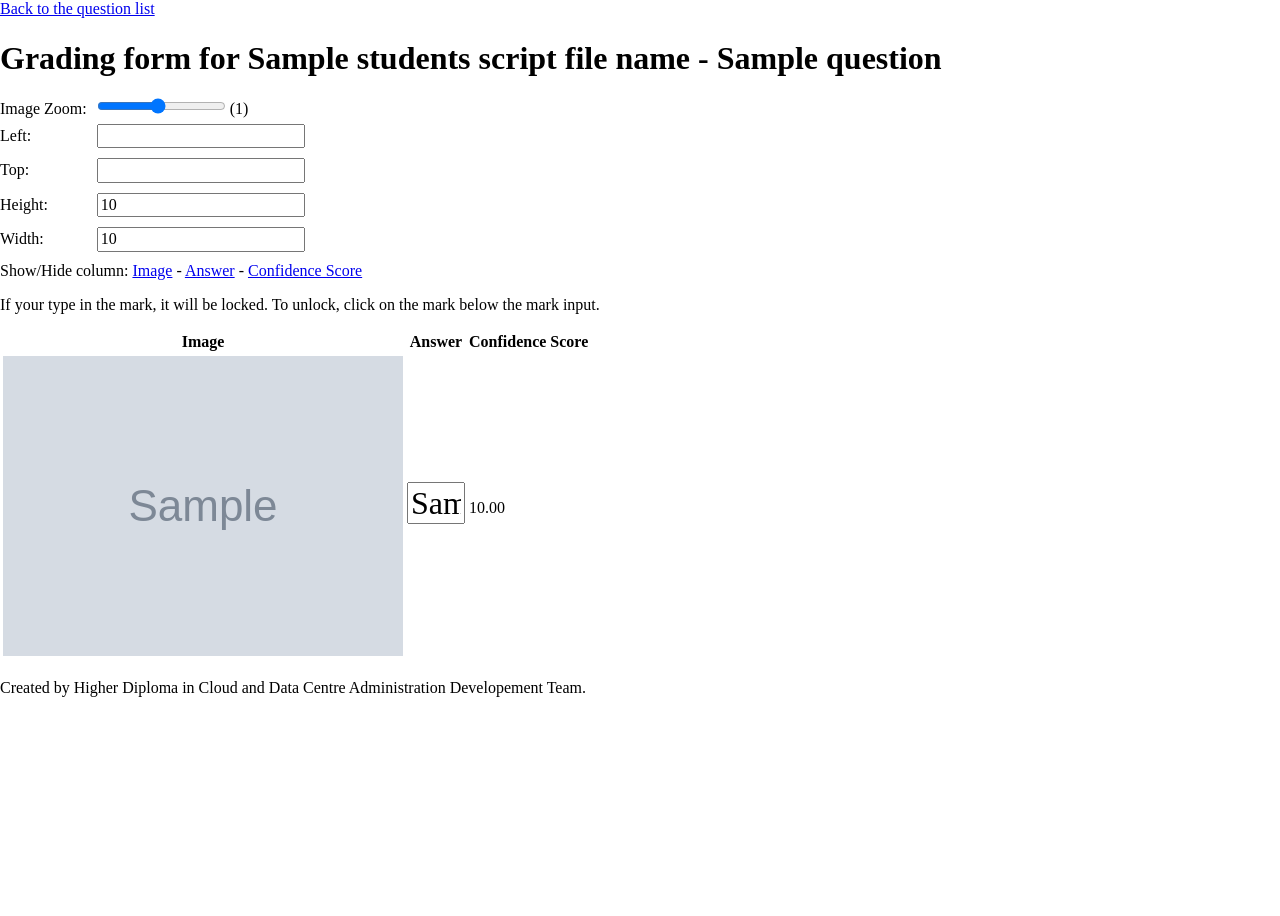
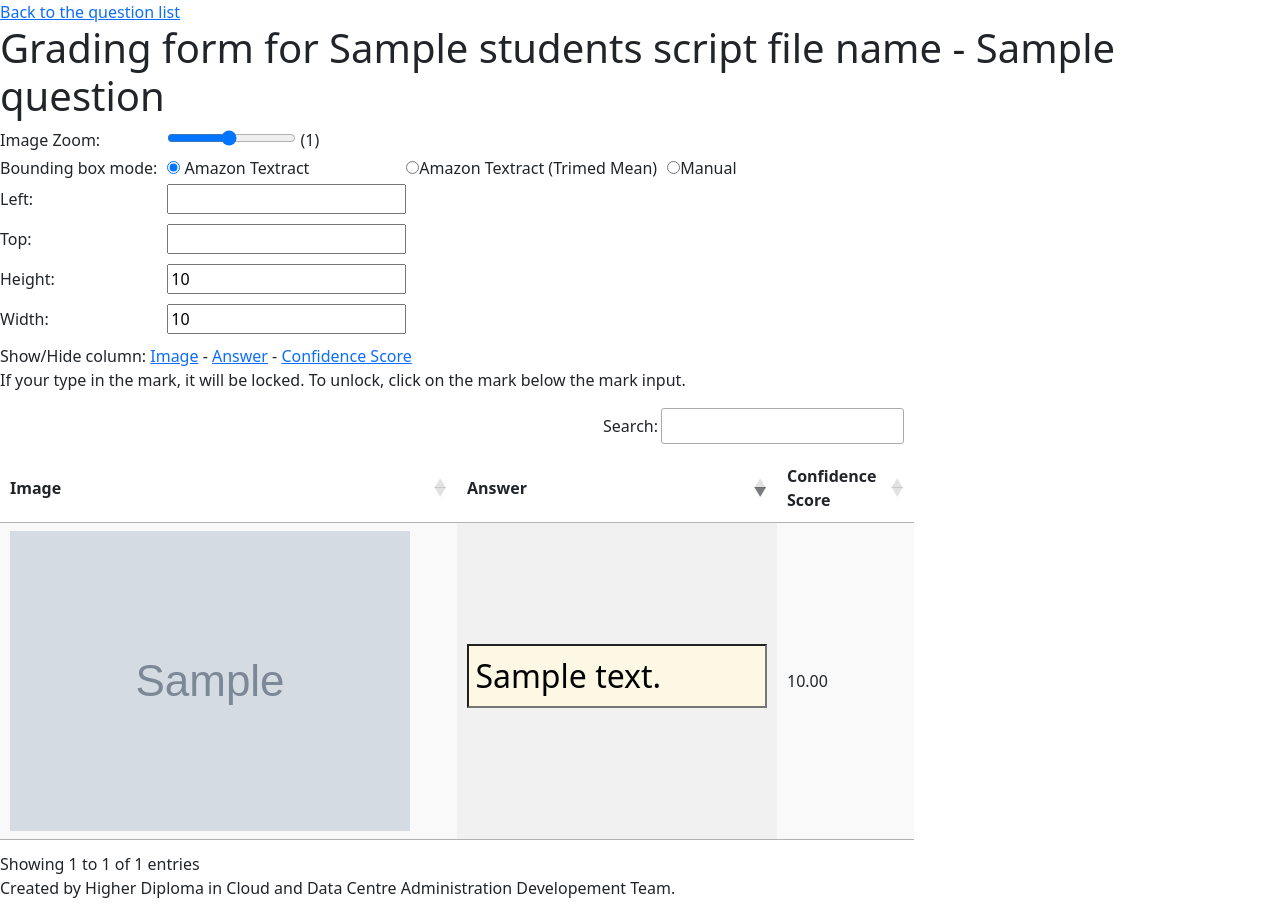
Before and after one commit to wongcyrus/AI-Handwrite-Grader, a Python web app: template templates/questions/index-answer.html in a window 1280 px wide. Before the commit the page ends 697 px from the top, so only its background shows below. Run offline with Jinja, Linux system fonts and the light colour scheme; the template is opened without the code that fills it: most values are stand-ins (such as "Sample title", 1, 10 or a date in 2020); grey boxes marked "Sample" are stand-in pictures; some libraries are stand-ins or nearby versions.

Commit message:
Add 3 bounding box modes.

```diff
--- a/templates/javascript/common.js
+++ b/templates/javascript/common.js
@@ -101,12 +101,14 @@
 
 const zoomImage = (callback)=>{
     const zoom = $('#zoom').val();
-    const commonLeft = $('#left').val();
-    const commonTop = $('#top').val();
-    const commonWidth = $('#width').val();
-    const commonHeight = $('#height').val();
 
-    console.log("zoomImage",commonLeft,commonTop,commonWidth,commonHeight);
+    const boundingBoxMode = $('input[name="boundingBoxMode"]:checked').val();
+    const commonLeft = boundingBoxMode === 'manual'? $('#left').val() : boundingBoxMode === 'tractractTrimedMean'? textractTrimedMeanBoundingBoxes.left: undefined;
+    const commonTop = boundingBoxMode === 'manual'? $('#top').val() : boundingBoxMode === 'tractractTrimedMean'? textractTrimedMeanBoundingBoxes.top: undefined;
+    const commonWidth = boundingBoxMode === 'manual'? $('#width').val() : boundingBoxMode === 'tractractTrimedMean'? textractTrimedMeanBoundingBoxes.width: undefined;
+    const commonHeight = boundingBoxMode === 'manual'? $('#height').val() : boundingBoxMode === 'tractractTrimedMean'? textractTrimedMeanBoundingBoxes.height: undefined;
+
+    console.log("zoomImage", boundingBoxMode, commonLeft,commonTop,commonWidth,commonHeight);
 
     let left, top, width, height, imageWidth, imageHeight;
 
@@ -123,6 +125,8 @@
             .css('transform-origin', "left top")
             .css('transform', `scale(${zoom})`);
     }
+
+    $('.changeBoundBox').prop('disabled', boundingBoxMode !== "manual");
     if(callback) callback();
 };
 
@@ -172,17 +176,21 @@
         $("#" + e.target.id).html("");
     });
 
-    $('#controlForm').on('keyup change paste', 'input, select, textarea', function(){
-        console.log('Form changed!');
+    $('#controlForm').on('keyup change paste', 'input, select, textarea', e => {
+        console.log('Form changed:' + e.target.id +","+ e.target.name);
         saveControlForm();
+
+        if("boundingBoxMode" ===  e.target.name){
+            zoomImage();
+        }
     });
 
-    $('#zoom').on('change',function(e){
+    $('#zoom').on('change', e => {
         $('#currentZoom').html(e.target.value);
         zoomImage();
     });
 
-    $('.changeBoundBox').on('change',function(e){
+    $('.changeBoundBox').on('change', e =>{
         zoomImage();
     });
 
--- a/templates/questions/index-answer.html
+++ b/templates/questions/index-answer.html
@@ -1,7 +1,8 @@
-<!DOCTYPE HTML>
-<html>
+<!doctype html>
+<html lang="en">
 <head>
-	<meta http-equiv="Content-Type" content="text/html; charset=UTF-8" />
+	<meta charset="utf-8">
+    <meta name="viewport" content="width=device-width, initial-scale=1">
 	<title>Grading form for {{studentsScriptFileName}} - {{question}}</title>
     <script src="https://ajax.googleapis.com/ajax/libs/jquery/3.6.0/jquery.min.js"></script>
     <link href='https://classic.yarnpkg.com/en/package/normalize.css' rel='stylesheet' type='text/css'>
@@ -10,6 +11,11 @@
 
     <script src="https://cdnjs.cloudflare.com/ajax/libs/jqueryui/1.12.1/jquery-ui.min.js" integrity="sha512-uto9mlQzrs59VwILcLiRYeLKPPbS/bT71da/OEBYEwcdNUk8jYIy+D176RYoop1Da+f9mvkYrmj5MCLZWEtQuA==" crossorigin="anonymous" referrerpolicy="no-referrer"></script>
     <link rel="stylesheet" href="https://cdnjs.cloudflare.com/ajax/libs/jqueryui/1.12.1/jquery-ui.min.css" integrity="sha512-aOG0c6nPNzGk+5zjwyJaoRUgCdOrfSDhmMID2u4+OIslr0GjpLKo7Xm0Ao3xmpM4T8AmIouRkqwj1nrdVsLKEQ==" crossorigin="anonymous" referrerpolicy="no-referrer" />
+
+        <!-- CSS only -->
+    <link href="https://cdn.jsdelivr.net/npm/bootstrap@5.1.3/dist/css/bootstrap.min.css" rel="stylesheet" integrity="sha384-1BmE4kWBq78iYhFldvKuhfTAU6auU8tT94WrHftjDbrCEXSU1oBoqyl2QvZ6jIW3" crossorigin="anonymous">
+        <!-- JavaScript Bundle with Popper -->
+    <script src="https://cdn.jsdelivr.net/npm/bootstrap@5.1.3/dist/js/bootstrap.bundle.min.js" integrity="sha384-ka7Sk0Gln4gmtz2MlQnikT1wXgYsOg+OMhuP+IlRH9sENBO0LRn5q+8nbTov4+1p" crossorigin="anonymous"></script>
     <script src="question.js"></script>
     <script src="../../javascript/common.js"></script>
     <link rel="stylesheet" href="style.css" />
@@ -23,9 +29,15 @@
                 columnDefs: [
                     { width: '50%', targets: 0 }
                 ],
-            } );
-
+            });
+        });
     </script>
+    <style>
+        input.mark, .lock {
+            width: 300px;
+            font-size: xx-large;
+        }
+    </style>
 </head>
 <body>
 	<header>
@@ -42,6 +54,18 @@
                 <label for="zoom">Image Zoom:</label>
                 <input type="range" id="zoom" name="zoom" min="0.1" max="2" value="1" step="0.1">
                 (<span id="currentZoom">1</span>)
+            </div>
+            <div class="form">
+                <label for="boundingBoxMode">Bounding box mode:</label>
+                <label class="radio-inline">
+                  <input type="radio" name="boundingBoxMode" id="tractract" value="tractract" checked> Amazon Textract
+                </label>
+                <label class="radio-inline">
+                  <input type="radio" name="boundingBoxMode" id="tractractTrimedMean" value="tractractTrimedMean" >Amazon Textract (Trimed Mean)
+                </label>
+                <label class="radio-inline">
+                  <input type="radio" name="boundingBoxMode" id="manual" value="manual">Manual
+                </label>
             </div>
             <div class="form">
                 <label for="left">Left:</label>
--- a/templates/questions/question.js
+++ b/templates/questions/question.js
@@ -9,3 +9,10 @@
 },
 {% endfor %}
 ];
+
+const textractTrimedMeanBoundingBoxes ={
+    'left':{{estimatedBoundingBox["left"]}},
+    'top': {{estimatedBoundingBox["top"]}},
+    'width': {{estimatedBoundingBox["width"]}},
+    'height': {{estimatedBoundingBox["height"]}}
+};
--- a/templates/questions/style.css
+++ b/templates/questions/style.css
@@ -16,7 +16,7 @@
 }
 
 input.mark, .lock {
-    width: 50px;
+    width: 100px;
     font-size: xx-large;
 }
 
```
Also changed, not shown: templates/questions/index-choices.html (+19 -3 lines), templates/questions/index.html (+22 -4 lines), 1 other file.
